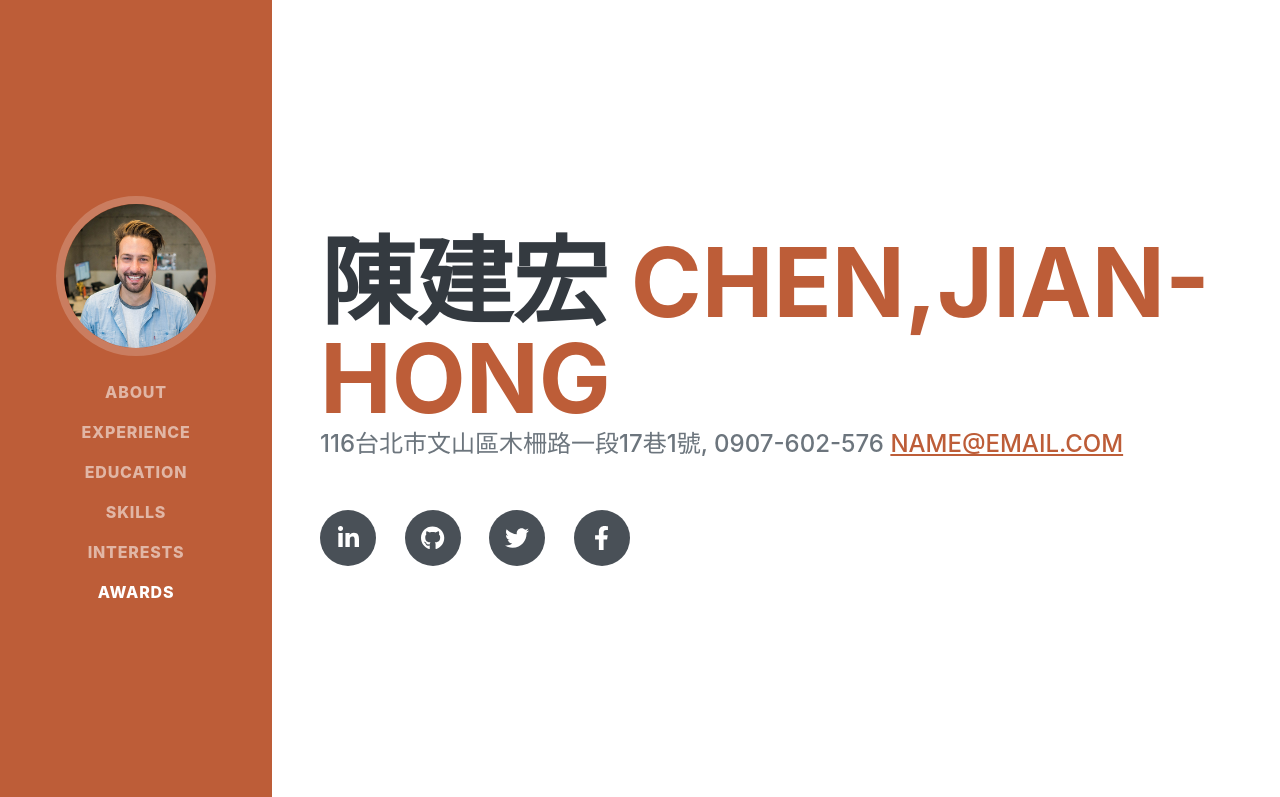
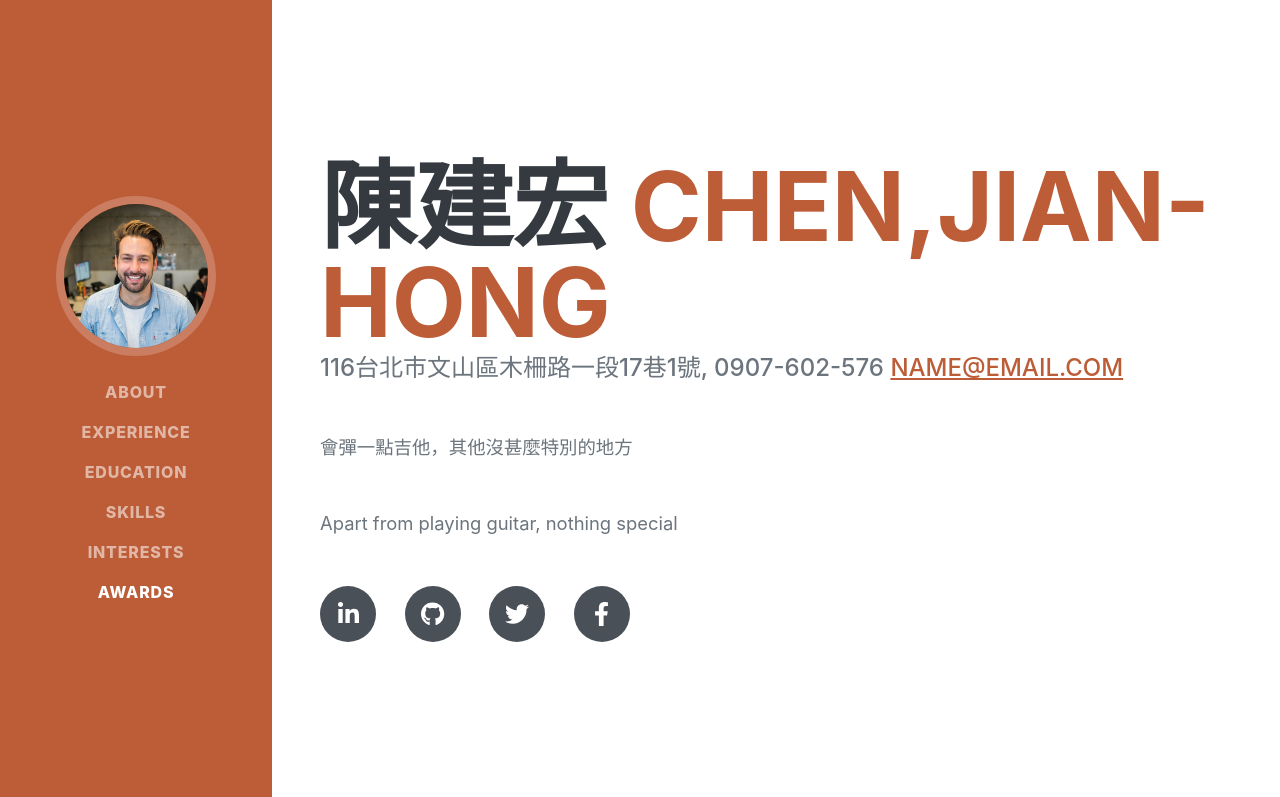
Before and after one commit to KKwilm9050/KKwilm9050.github.io, a plain HTML site: page index.html in a window 1280 px wide. Shown: the top 797 px of the page. Drawn offline with nearby package versions, Linux system fonts and the light colour scheme; a web font is replaced by a local one.

Commit message:
Update index.html

```diff
--- a/index.html
+++ b/index.html
@@ -47,7 +47,8 @@
                         116台北市文山區木柵路一段17巷1號, 0907-602-576
                         <a href="mailto:name@email.com">name@email.com</a>
                     </div>
-                    <p class="lead mb-5"會彈一點吉他，其他沒甚麼特別的地方</p>
+                    <p class="lead mb-5">會彈一點吉他，其他沒甚麼特別的地方</p>
+                    <p class="lead mb-5">Apart from playing guitar, nothing special</p>
                     <div class="social-icons">
                         <a class="social-icon" href="#!"><i class="fab fa-linkedin-in"></i></a>
                         <a class="social-icon" href="#!"><i class="fab fa-github"></i></a>
```
